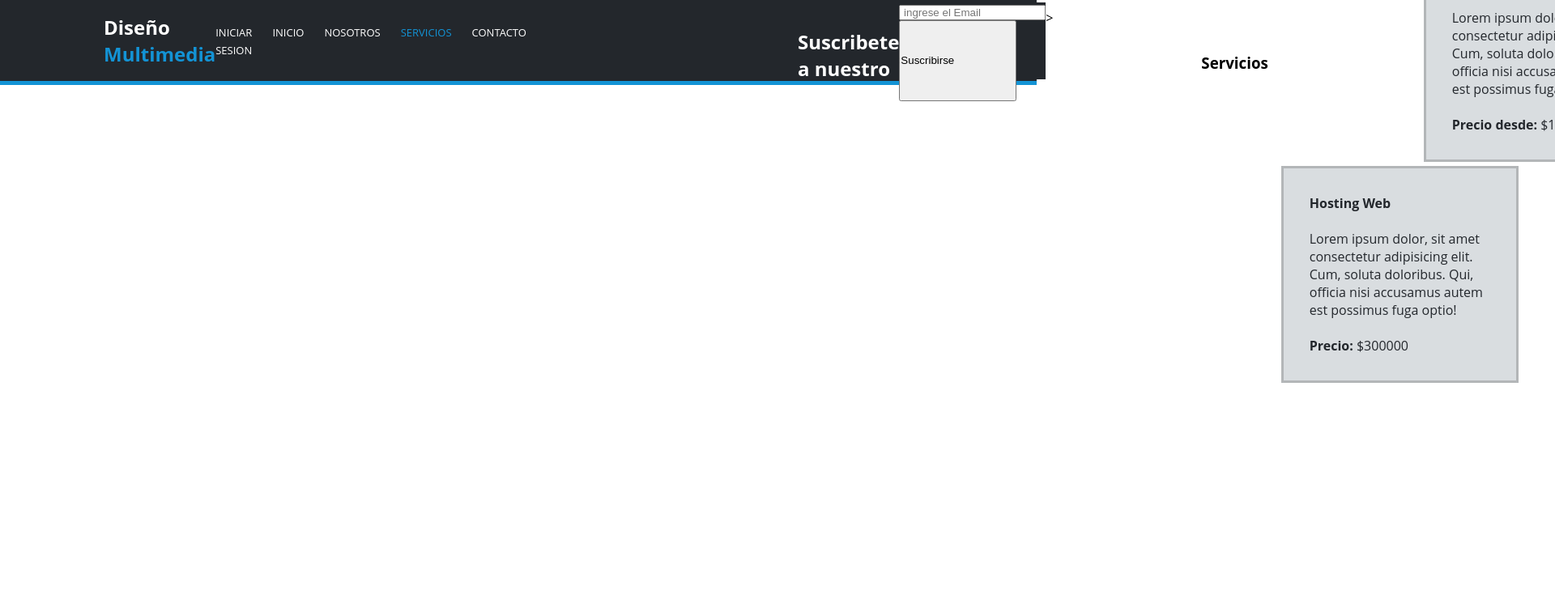
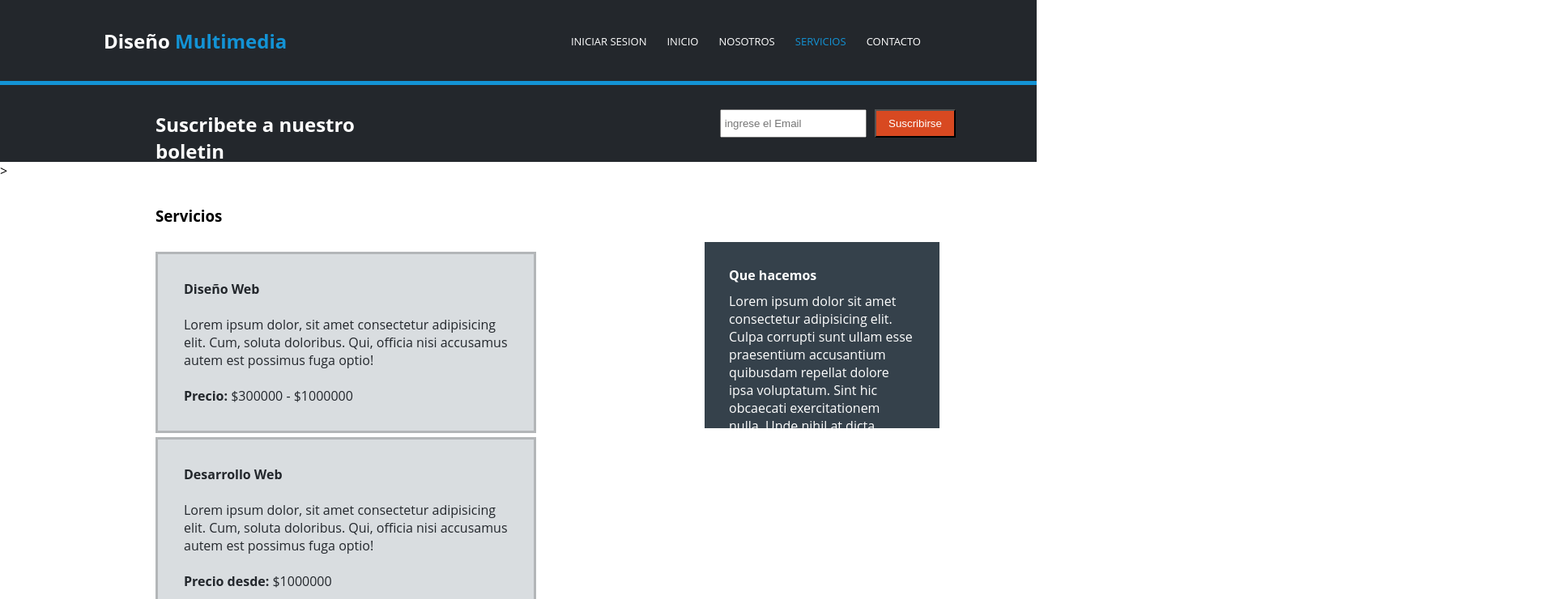
Before and after one commit to Eusebio-suarez/Maquetacion, a plain HTML site: page servicios.html in a window 1280 px wide. Shown: the top 740 px of the page at 81% size, 1920 px wide, since content can reach past the window. Drawn offline with Linux system fonts and the light colour scheme.

Commit message:
modulo de servicios

```diff
--- a/servicios.html
+++ b/servicios.html
@@ -15,7 +15,8 @@
             <li><a href="nosotros.html">NOSOTROS</a></li>
             <li><a href="#" id="option">SERVICIOS</a></li>
             <li><a href="contacto.html">CONTACTO</a></li>
-        </ul>
+  </ul>
+    </nav>
     <section class="barra">
         <h2>Suscribete a nuestro boletin</h2>
         <div class="formContainer">
@@ -32,6 +33,7 @@
   </section>
 
    <main>
+    <div class="container">
         <div class="caja1">
           <h4>Diseño Web</h4><br>
           <p>Lorem ipsum dolor, sit amet consectetur adipisicing elit. Cum, soluta doloribus. Qui, officia nisi accusamus autem est possimus fuga optio!</p><br>
@@ -49,13 +51,12 @@
            <p>Lorem ipsum dolor, sit amet consectetur adipisicing elit. Cum, soluta doloribus. Qui, officia nisi accusamus autem est possimus fuga optio!</p><br>
           <p><strong>Precio:</strong> $300000</p>
         </div>
-    </main>
-
-    <aside>
+       </div>
+        <aside>
         <h4>Que hacemos</h4>
         <p>Lorem ipsum dolor sit amet consectetur adipisicing elit. Culpa corrupti sunt ullam esse praesentium accusantium quibusdam repellat dolore ipsa voluptatum. Sint hic obcaecati exercitationem nulla. Unde nihil at dicta facere, tenetur quae ipsam consectetur libero!</p>
       </aside>
-
+    </main>
   <footer>
     <p>Graphel Desarrollo Web, Copyright © 2017</p>
   </footer>
--- a/styles/servicios.css
+++ b/styles/servicios.css
@@ -66,15 +66,20 @@ a:hover{
     height: 95px;
 }
 
-.barra .suscribirse{
-    background-color: #e84a1d;
-    padding: 35px 40px;
-    padding-right: 12rem;
+.sub{
+    background-color: #d84921;
+    width: 100px;
+    text-align: center;
+   color: #fff;
+
+
 }
-
+main{
+    display: flex;
+    max-width: 100%;
+}
 .caja1{
-    width: 40%;
-    height: 90%;
+    width: 400px;
     margin-right: 13rem;
     margin-left: 12rem;
     background-color: #d9dde0;
@@ -90,8 +95,7 @@ a:hover{
 }
 
 .caja2 {
-    width: 40%;
-    height: 90%;
+    width: 400px;
     margin-right: 13rem;
     margin-left: 12rem;
     background-color: #d9dde0;
@@ -106,10 +110,9 @@ a:hover{
 }
 
 .caja3 {
-    width: 40%;
-    height: 90%;
+     width: 400px;
     margin-right: 13rem;
-    margin-left: 1rem;
+    margin-left: 12rem;
     background-color: #d9dde0;
     border-color: #b3b6b8;
     border-style: solid;
@@ -124,6 +127,7 @@ a:hover{
 h2 {
     padding-left: 12rem;
     margin-top: 2rem;
+    margin-right: 330px;
 }
 
 h3 {
@@ -134,7 +138,7 @@ h3 {
 aside {
     display: flex;
     flex-direction: column;
-    padding: 20px 20px 20px;
+    padding: 30px;
     width: 230px;
     height: 170px;
     margin-top: 20px;
@@ -159,10 +163,17 @@ footer{
 
 }
 
-.sub{
-    align-items: center;
+
+.container{
+    display : flex;
+    flex-direction: column;
+
+}
+
+.formContainer{
     display: flex;
-    width: 80%;
-    height: 100px;
-    align-items: center;
+    gap: 10px;
+    margin: 30px;
+    margin-right: 100px;
+
 }
```
